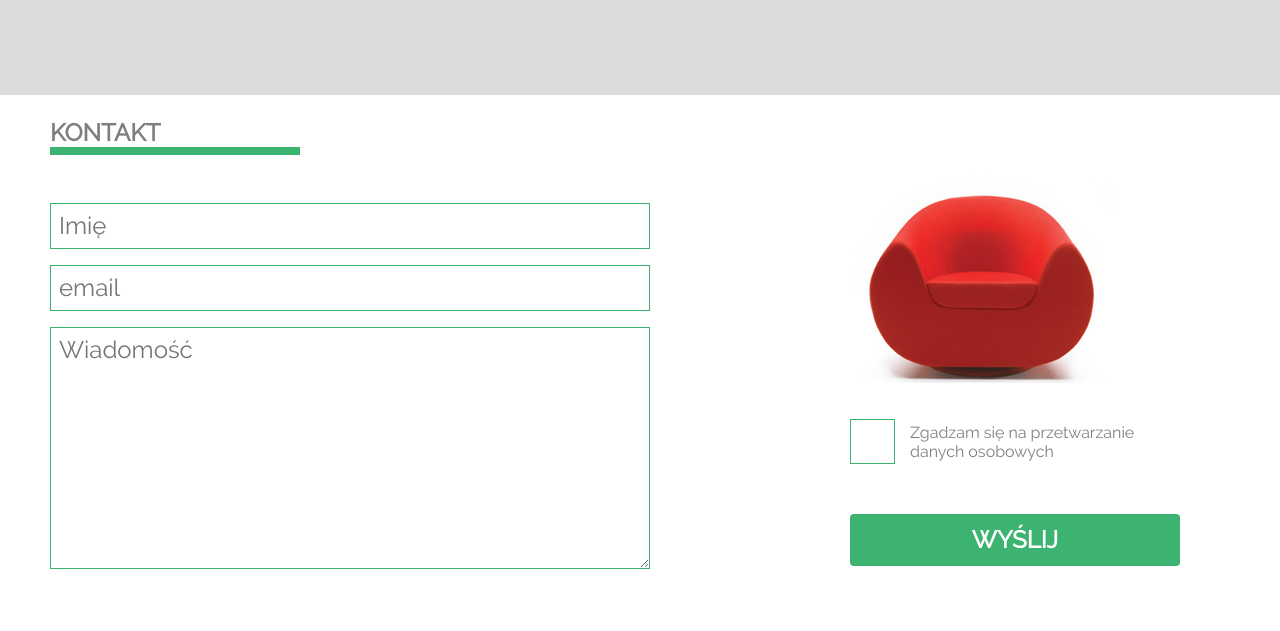
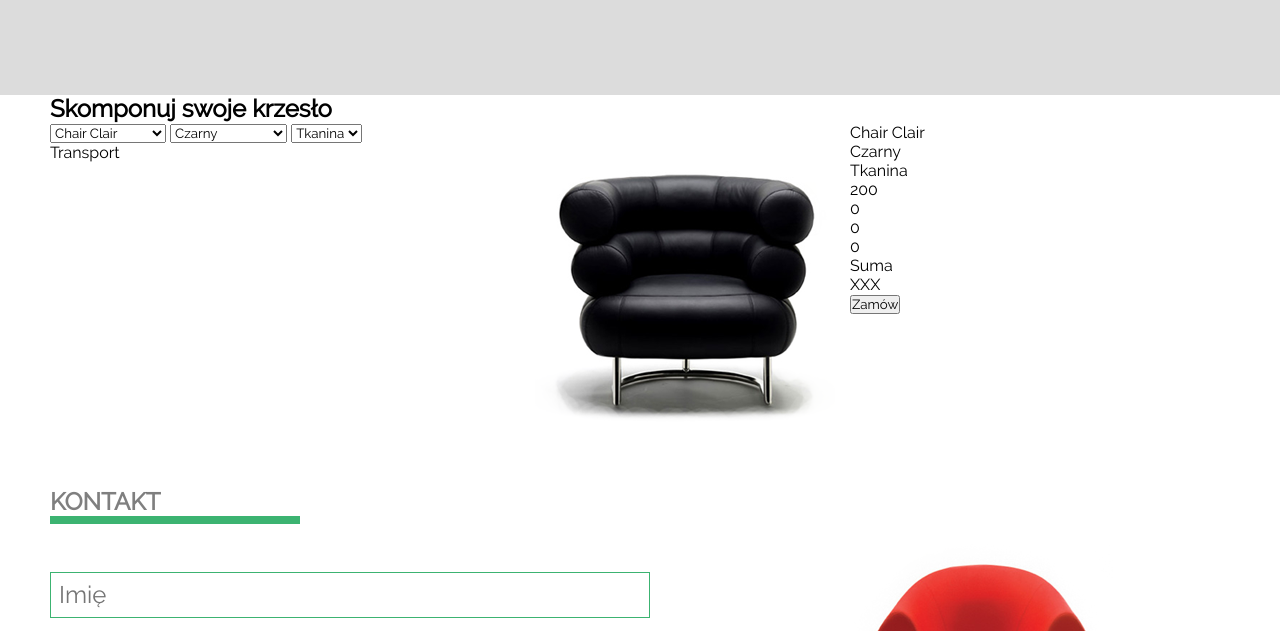
Before and after one commit to wojciechKomorowski/Sit-on-chair, a website: page index.html in a window 1280 px wide. Shown: the part 1496-2127 px from the top of the page. Drawn offline with nearby package versions, Linux system fonts and the light colour scheme.

Commit message:
Added order section

```diff
--- a/index.html
+++ b/index.html
@@ -55,10 +55,11 @@
             </div>
         </div>
     </header>
+
     <section class="landing">
-        <div class="landing__arrow">
-                <p><</p>
-        </div>
+        <button class="landing__arrow">
+                <
+        </button>
         <div class="landing__image">
             <img src="images/black_chair.png" alt="black chair">
             <img src="images/orange.png" alt="orange-chair" class="display-none">
@@ -75,10 +76,11 @@
                 Zobacz więcej
             </button>
         </div>
-        <div class="landing__arrow">
-            <p>></p>
-        </div>
+        <button class="landing__arrow">
+            >
+        </button>
     </section>
+
     <section class="pictures">
         <div class="grid-container">
             <div class="row">
@@ -108,6 +110,7 @@
             </div>
         </div>
     </section>
+
     <section class="prices">
         <div class="grid-container">
             <div class="row">
@@ -161,7 +164,7 @@
                         </button>
                     </div>
                 </div>
-                <div class="col-1">
+                <div class="col-1 media__display">
                     <div class="segment">
                         <div class="segment__dot">
                             <div class="dot__inner-dot"></div>
@@ -187,6 +190,69 @@
             </div>
         </div>
     </section>
+
+    <section class="order">
+        <div class="grid-container">
+                <div class="row">
+                        <div class="col-1">
+                            <div class="order__title">
+                                <h2>Skomponuj swoje krzesło</h2>
+                            </div>
+                        </div>
+                    </div>
+            <div class="row">
+                    <div class="col-1">
+                        <form class="order__form">
+                                <select id="chairsType">
+                                    <option value="Chair Clair" selected>Chair Clair</option>
+                                    <option value="Chair Margarita">Chair Margarita</option>
+                                    <option value="Chair Selena">Chair Selena</option>
+                                </select>
+                                <select id="chairsColor">
+                                        <option value="Czarny" selected>Czarny</option>
+                                        <option value="Pomarańczowy">Pomarańczowy</option>
+                                        <option value="Czerwony">Czerwony</option>
+                                </select>
+                                <select id="chairsMaterial">
+                                        <option value="Tkanina" selected>Tkanina</option>
+                                        <option value="Skóra">Skóra</option>
+                                </select>
+                            <div class="form__checkbox">
+                                    <input type="checkbox" id="transport" name="transport" value="fsdf">
+                                    <div id="indicator2"></div>
+                                    <label for="transport">Transport</label>
+                            </div>
+                        </form>
+                    </div>
+                    <div class="col-1">
+                            <div class="order__image">
+                                    <img src="images/black_chair.png" alt="black chair">
+                            </div>
+                    </div>
+                    <div class="col-1">
+                            <div class="order__summary">
+                                <div class="summary__left">
+                                    <p class="summary__model">Chair Clair</p>
+                                    <p class="summary__color">Czarny</p>
+                                    <p class="summary__material">Tkanina</p>
+                                </div>
+                                <div class="summary__right">
+                                    <p class="model__price">200</p>
+                                    <p>0</p>
+                                    <p class="material__price">0</p>
+                                    <p class="transport__price">0</p>
+                                </div>
+                                <div class="summary__bottom">
+                                    <p>Suma</p>
+                                    <p class="summary__finalsum">XXX</p>
+                                </div>
+                                <input type="button" value="Zamów">
+                            </div>
+                    </div>
+            </div>
+        </div>
+    </section>
+
     <section class="contact">
         <div class="grid-container">
             <div class="row">
@@ -209,7 +275,6 @@
                     <label for="personalData">Zgadzam się na przetwarzanie danych osobowych
                         <input type="checkbox"name="personaldata"id="personalData" checked>
                         <div id="indicator">
-                            <img src="images/form_ok.jpg"alt="ok">
                         </div>
                     </label>
                     <input type="button" value="Wyślij">
@@ -217,10 +282,11 @@
             </div>
         </div>
     </section>
+
     <footer class="footer">
         <div class="grid-container">
             <div class="row">
-                <div class=" col-2 footer__copyrights">
+                <div class=" col-1 footer__copyrights">
                     <p>
                         Copyright 2017 | All rights reserved - Sit On Chair
                     </p>
```
